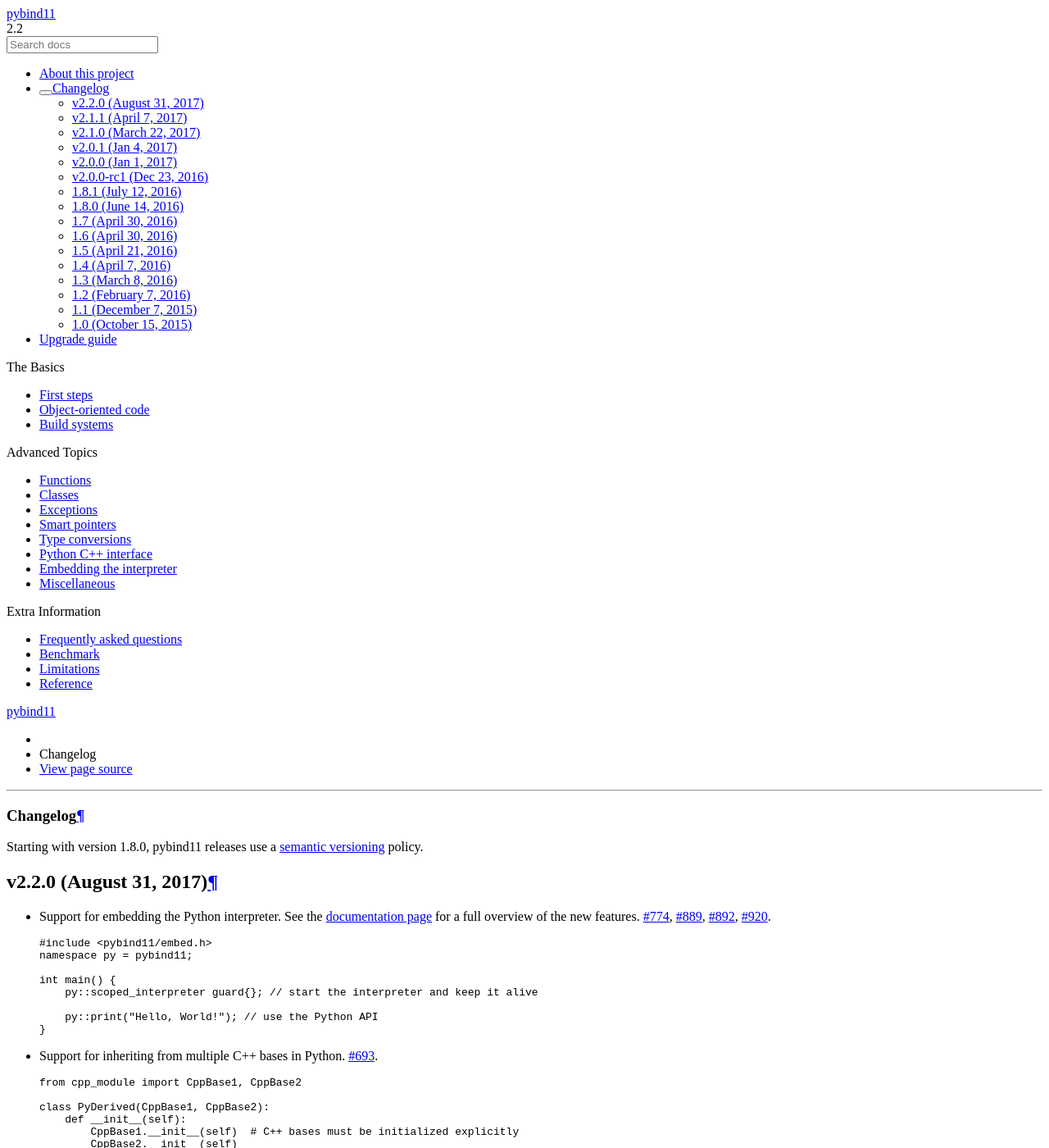
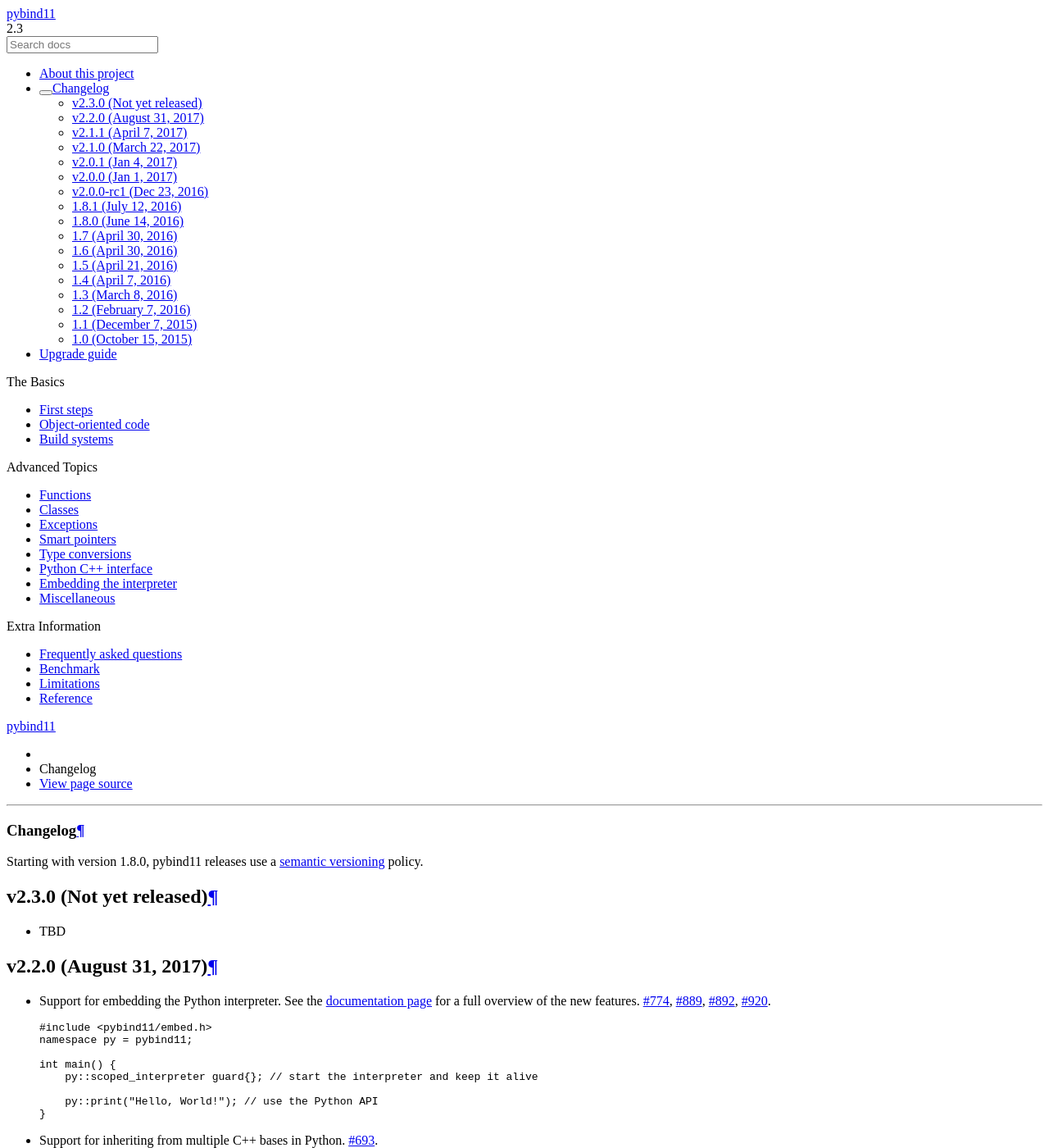
Before and after one commit to pybind/pybind11, a Sphinx documentation site: the page built from docs/changelog.rst, in a window 1280 px wide and 1400 px high. Shown: the whole window at 82% size. Built offline with Sphinx 7.4.7 and the Read the Docs theme 2.0.0, drawn with Linux system fonts in a browser that asks for light colours.

Commit message:
updated version flags for next version

```diff
--- a/docs/changelog.rst
+++ b/docs/changelog.rst
@@ -5,6 +5,11 @@
 
 Starting with version 1.8.0, pybind11 releases use a `semantic versioning
 <http://semver.org>`_ policy.
+
+v2.3.0 (Not yet released)
+-----------------------------------------------------
+
+* TBD
 
 v2.2.0 (August 31, 2017)
 -----------------------------------------------------
--- a/docs/conf.py
+++ b/docs/conf.py
@@ -61,9 +61,9 @@
 # built documents.
 #
 # The short X.Y version.
-version = '2.2'
+version = '2.3'
 # The full version, including alpha/beta/rc tags.
-release = '2.2.0'
+release = '2.3.dev0'
 
 # The language for content autogenerated by Sphinx. Refer to documentation
 # for a list of supported languages.
--- a/pybind11/_version.py
+++ b/pybind11/_version.py
@@ -1,2 +1,2 @@
-version_info = (2, 2, 0)
+version_info = (2, 3, 'dev0')
 __version__ = '.'.join(map(str, version_info))
```
Also changed, not shown: 1 other file.
